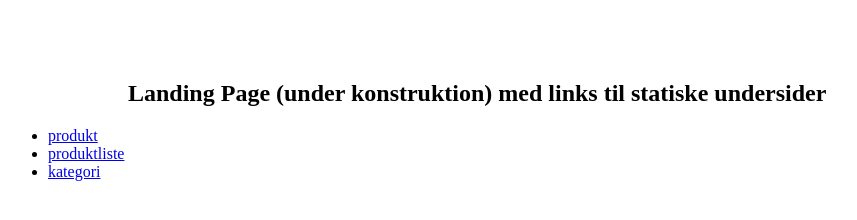
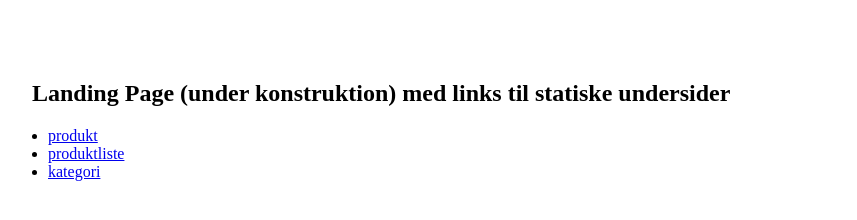
Before and after one commit to MonicaHieronymus/statisk_site, a plain HTML site: page index.html in a window 1280 px wide. Shown: the whole page, without its empty margins (0-857 px from the left). Drawn offline with Linux system fonts and the light colour scheme.

Commit message:
names on css

```diff
--- a/style.css
+++ b/style.css
@@ -1,5 +1,6 @@
+/*Index side css*/
 .overskrift2 {
-  margin-left: 1.5rem;
+  margin-left: -4.5rem;
   margin-top: 2rem;
 }
 
```
